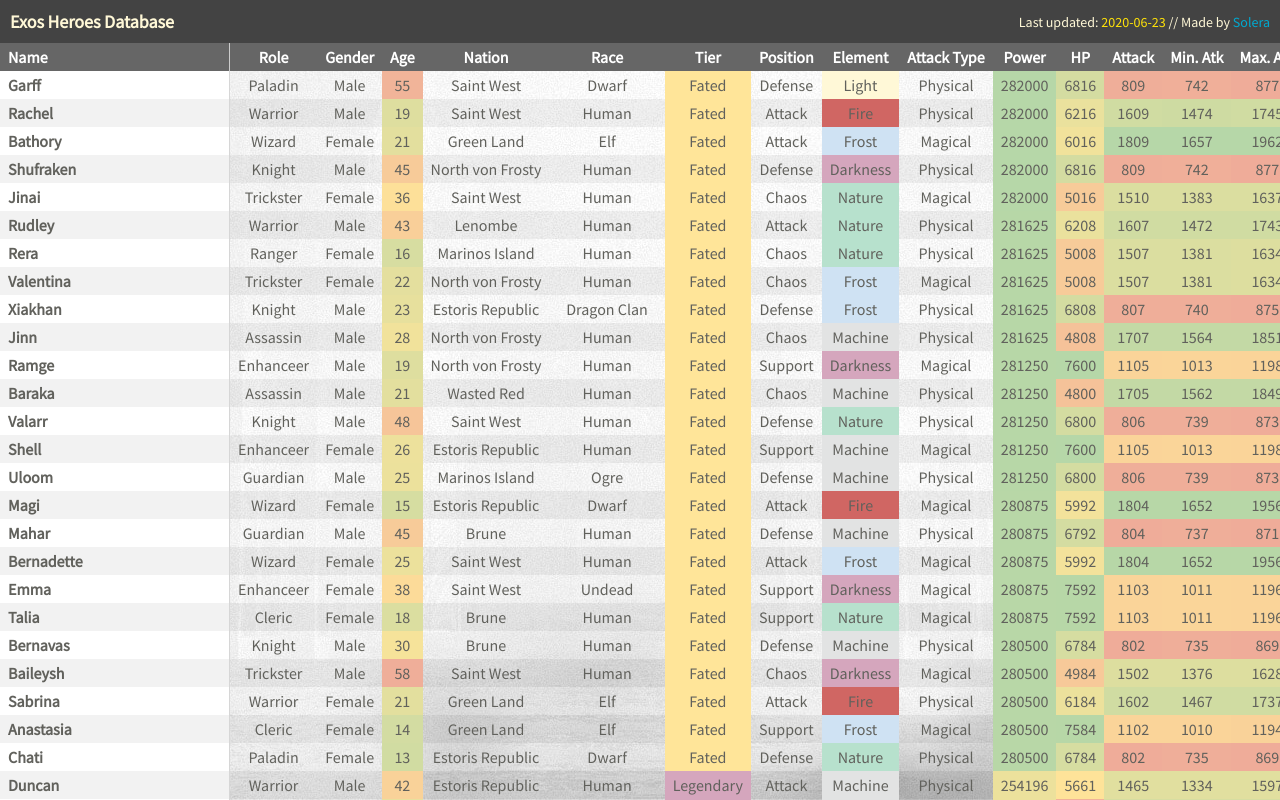
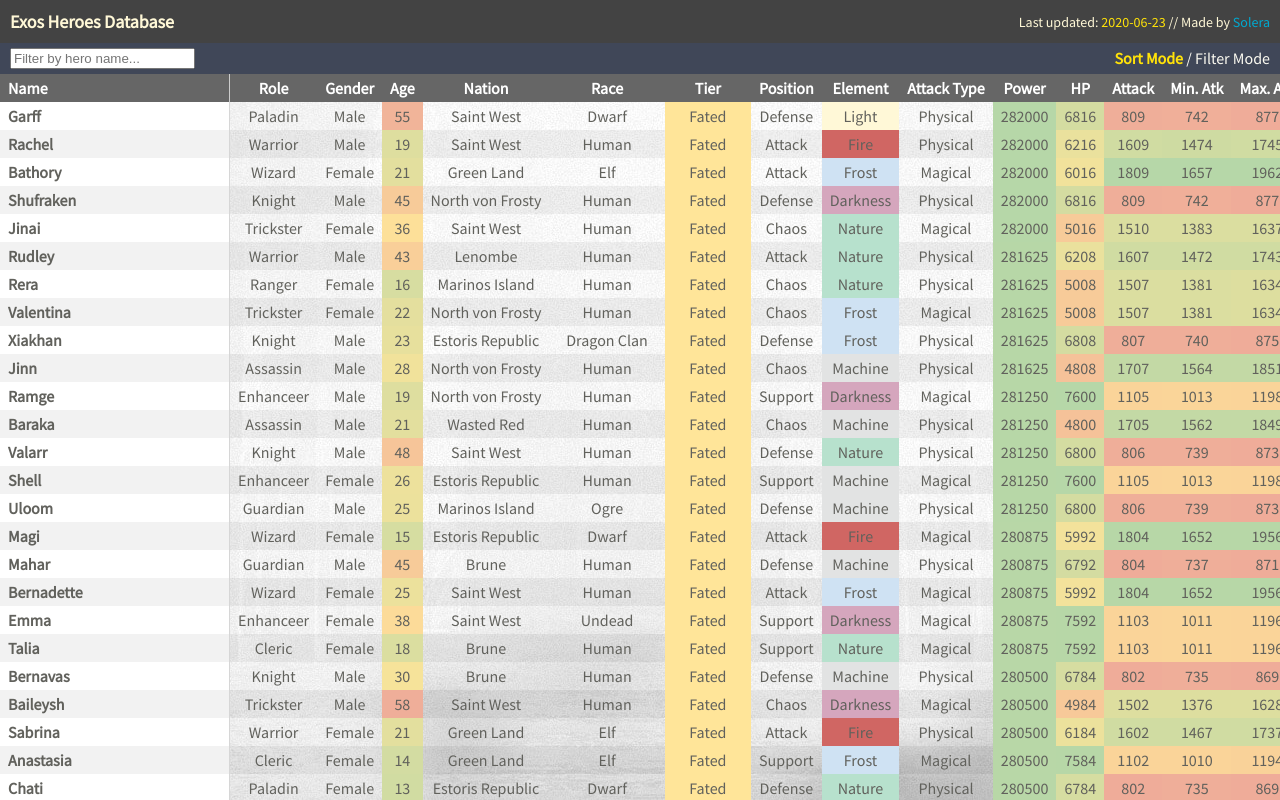
Before and after one commit to asolera/exosdb, a Svelte app: page / in a window 1280 px wide. Built offline with nearby package versions, Linux system fonts and the light colour scheme.

Commit message:
wip: filter bar

```diff
--- a/src/App.svelte
+++ b/src/App.svelte
@@ -25,6 +25,6 @@
 		box-sizing: border-box;
 		height: 100%;
 		border: 0;
-		max-height: calc(100% - 43px);
+		max-height: calc(100% - 74px);
 	}
 </style>
--- /dev/null
+++ b/src/components/FilterBar.svelte
@@ -0,0 +1,35 @@
+<script>
+  export let activeMode = 'sort';
+  export let searchTerm = '';
+
+  const toggleMode = (mode) => activeMode = mode;
+</script>
+
+<style>
+  .filter-bar {
+    display: flex;
+    justify-content: space-between;
+    background-color: var(--dark-blue);
+    color: var(--light);
+    width: 100%;
+    padding: 5px 10px;
+    box-sizing: border-box;
+  }
+
+  .active {
+    color: var(--yellow);
+    font-weight: bold;
+  }
+
+  .mode {
+    cursor: pointer;
+  }
+</style>
+
+<div class="filter-bar">
+  <input type="text" placeholder="Filter by hero name..." bind:value={searchTerm} />
+  <div class="filter-mode">
+    <span class:active={activeMode == 'sort'} class="mode" on:click={() => toggleMode('sort')}>Sort Mode</span> /
+    <span class:active={activeMode == 'filter'} class="mode" on:click={() => toggleMode('filter')}>Filter Mode</span>
+  </div>
+</div>
--- a/src/views/Stats.svelte
+++ b/src/views/Stats.svelte
@@ -4,18 +4,23 @@
   import helpers from '../js/helpers.js';
   import fields from '../js/fields.js';
   import Database from '../js/database.js';
+  import FilterBar from '../components/FilterBar.svelte';
 
   const database = new Database();
 
   let errors = [];
+  let mainData = [];
   let data = [];
   let allStatsMinMax = {};
   let sortField = '';
   let sortAscending = false;
+  let activeMode;
+  let searchTerm;
 
   onMount(async () => {
     let res = await database.getData();
-    data = res.data;
+    mainData = res.data;
+    data = mainData;
     errors = res.errors;
 
     allStatsMinMax = database.getAllStatsMinMax(data);
@@ -87,6 +92,18 @@
     return responsePrefix + color;
   };
 
+  const handleColumnClick = (fieldName) => {
+    if (activeMode == 'sort') {
+      sortBy(fieldName);
+    } else if (activeMode == 'filter') {
+      openFilterBox(fieldName);
+    }
+  }
+
+  const openFilterBox = (fieldName) => {
+    // todo
+  }
+
   const sortBy = (fieldName) => {
     if (sortField != fieldName) {
       sortField = fieldName;
@@ -112,11 +129,15 @@
                                 }
                               })
 
+  // Search by hero name input text
+  $: if (searchTerm && searchTerm.length > 0) data = mainData.filter(hero => hero.name.toLowerCase().includes(searchTerm.toLowerCase()));
+
 </script>
 
 <style>
   section{
     display: flex;
+    flex-direction: column;
     height: 100%;
     overflow: auto;
   }
@@ -222,7 +243,9 @@
   }
 </style>
 
+<FilterBar bind:activeMode={activeMode} bind:searchTerm={searchTerm} />
 <section>
+
   {#if errors.length > 0}
     <div class="error">There was an error while importing database!</div>
   {:else}
@@ -231,7 +254,7 @@
       <thead>
         <tr>
           {#each fields as field}
-            <th class:sorted={sortField == field.name} on:click={() => sortBy(field.name)}>
+            <th class:sorted={sortField == field.name} on:click={() => handleColumnClick(field.name)}>
               {field.label}
               {#if sortField == field.name && sortAscending}
                 ⬆
```
Also changed, not shown: 4 other files (tests, documents, lock files or other folders).
